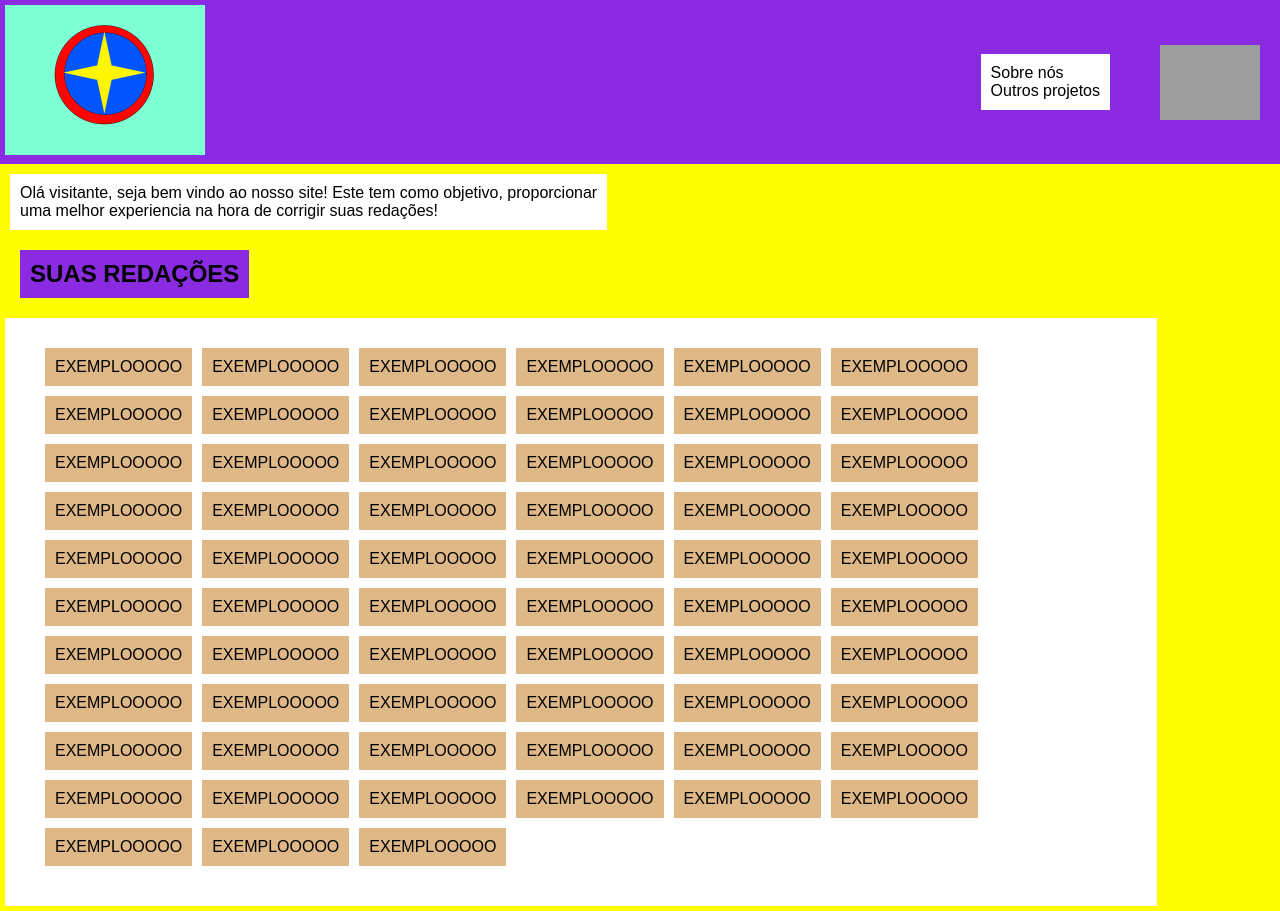
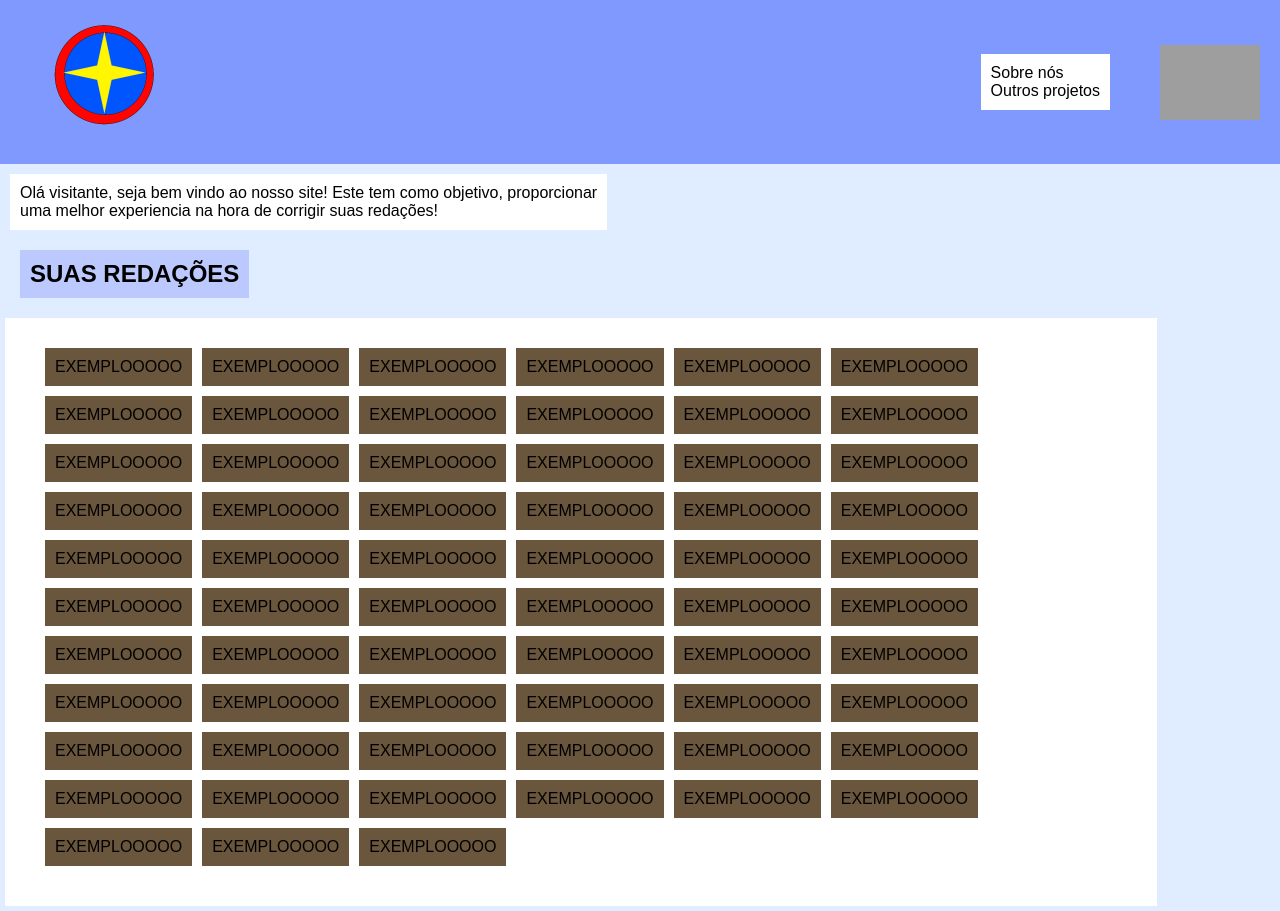
Before and after one commit to EnzoZKe/A-better-site, a plain HTML site: page index.html in a window 1280 px wide. Drawn offline with Linux system fonts and the light colour scheme; grey boxes are pictures that could not be loaded.

Commit message:
better colors

```diff
--- a/style.css
+++ b/style.css
@@ -10,17 +10,16 @@ header{
     display: flex;
     align-items: center;
     justify-content: space-between;
-    background-color: blueviolet;
+    background-color: rgb(127, 153, 255);
 }
 
 body{
-    background-color: yellow;
+    background-color: rgb(224, 236, 255);
 }
 
 #logo{
     margin: 5px;
     width: 200px;
-    background-color: aquamarine;
 }
 
 #pfp{
@@ -65,7 +64,7 @@ main #redacoes div {
 
 main #redas {
     display: flex;
-    background-color: blueviolet;
+    background-color: rgb(188, 201, 255);
     width: fit-content;
     padding: 10px;
     margin: 20px;
@@ -73,7 +72,7 @@ main #redas {
 
 main #add_redacoes{
     display: flex;
-    background-color: burlywood;
+    background-color: rgb(105, 86, 60);
     margin-left: 10px;
     margin-bottom: 10px;
     padding: 10px;
```
